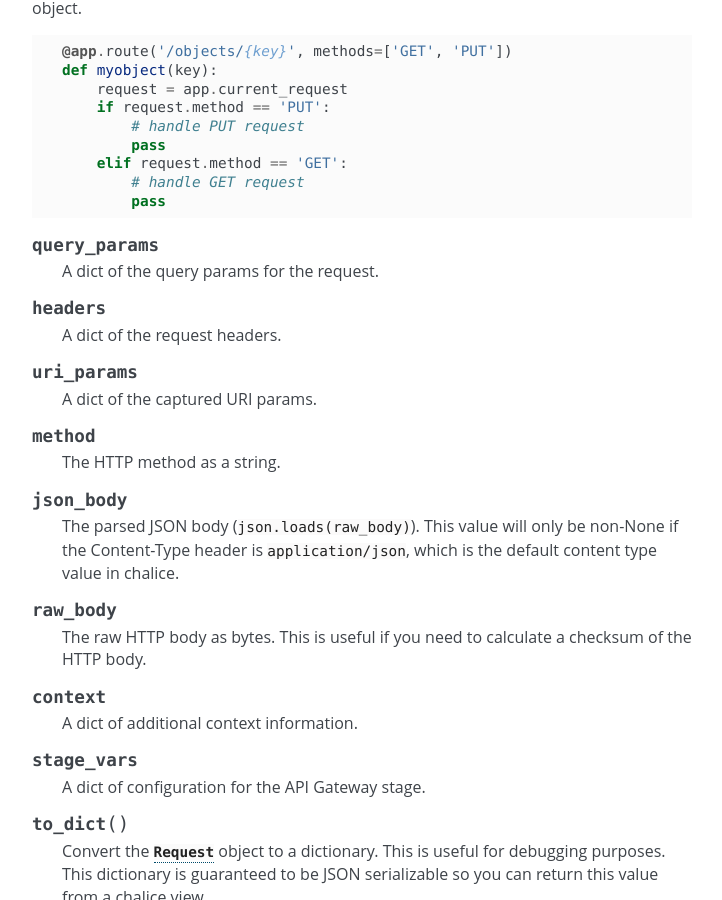
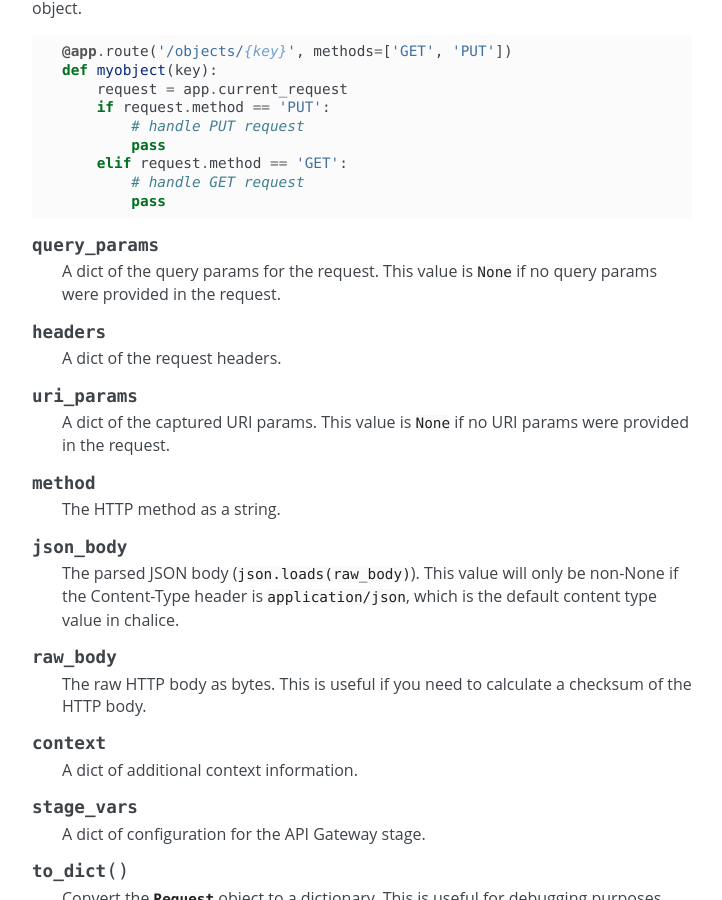
Before and after one commit to aws/chalice, a Sphinx documentation site: the page built from docs/source/api.rst, in a window 1280 px wide and 900 px high, scrolled down 5716 px. Shown: the whole window, without its empty margins (428-1150 px from the left). Built offline with Sphinx 7.4.7, drawn with Linux system fonts in a browser that asks for light colours; pages that are not in the unit, such as notebooks, are missing from menus.

Commit message:
Document request params that are None if omitted from request

```diff
--- a/docs/source/api.rst
+++ b/docs/source/api.rst
@@ -338,7 +338,8 @@ Request
 
   .. attribute:: query_params
 
-     A dict of the query params for the request.
+     A dict of the query params for the request.  This value is ``None`` if
+     no query params were provided in the request.
 
   .. attribute:: headers
 
@@ -346,7 +347,8 @@ Request
 
   .. attribute:: uri_params
 
-     A dict of the captured URI params.
+     A dict of the captured URI params.  This value is ``None`` if no
+     URI params were provided in the request.
 
   .. attribute:: method
 
```
